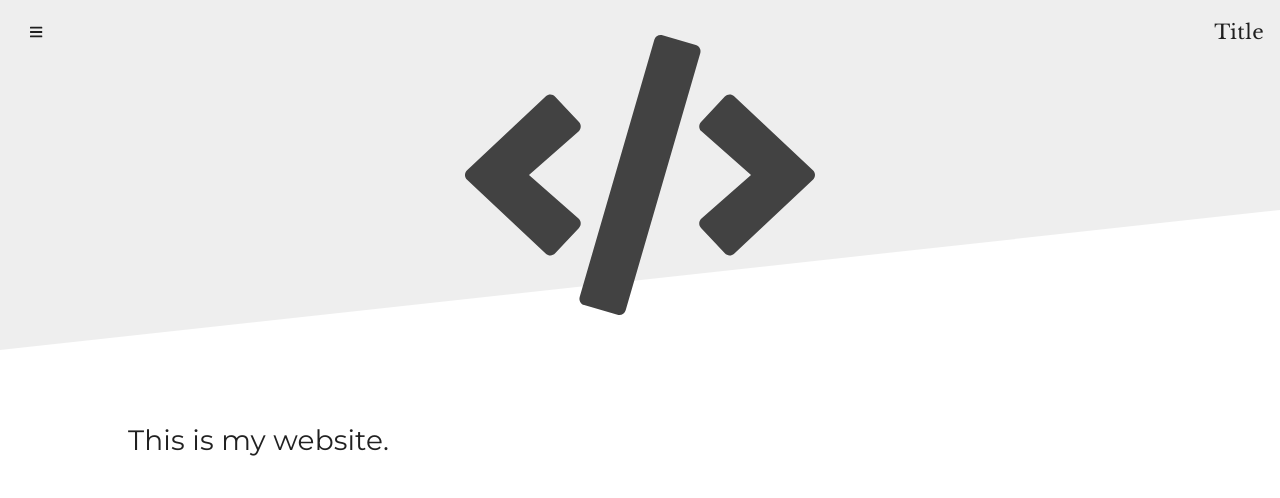
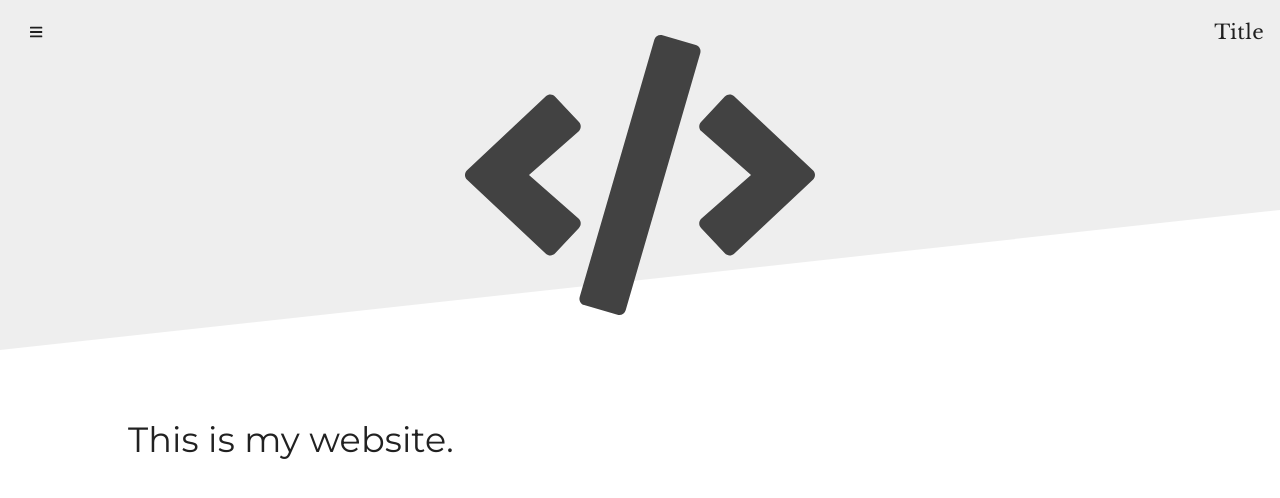
Before and after one commit to hannahrstannard/hannahrstannard.github.io, a Vue app: page /#/ in a window 1280 px wide. Shown: the top 498 px of the page. Built offline with nearby package versions, Linux system fonts and the light colour scheme.

Commit message:
Adjust responsive font sizes.

```diff
--- a/src/components/pages/Home.vue
+++ b/src/components/pages/Home.vue
@@ -13,7 +13,6 @@ export default {
 
 <style lang="scss">
   .home__md-content {
-    background-color: black;
     margin: 0 auto;
     margin-left: 10vw;
     margin-right: 10vw;
--- a/src/css/fonts.scss
+++ b/src/css/fonts.scss
@@ -17,19 +17,19 @@ h1, h2, h3, h4, h5, h6 {
 
 @media only screen and (min-width: $xsmall) and (max-width: $small) {
   p {
-    font-size: 1.25em;
+    font-size: 1.5em;
   }
 }
 
 @media only screen and (min-width: $small) and (max-width: $medium) {
   p {
-    font-size: 1.5em;
+    font-size: 2em;
   }
 }
 
 @media only screen and (min-width: $medium) and (max-width: $large) {
   p {
-    font-size: 2em;
+    font-size: 2.5em;
   }
 }
 
```
